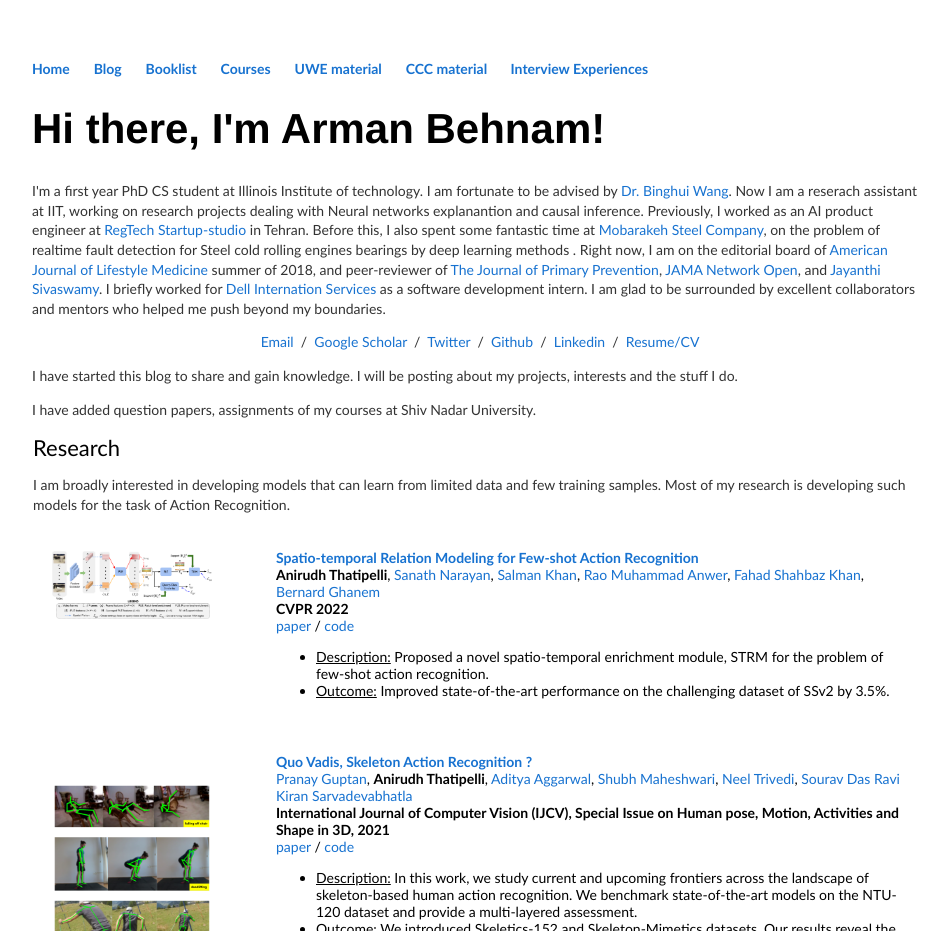
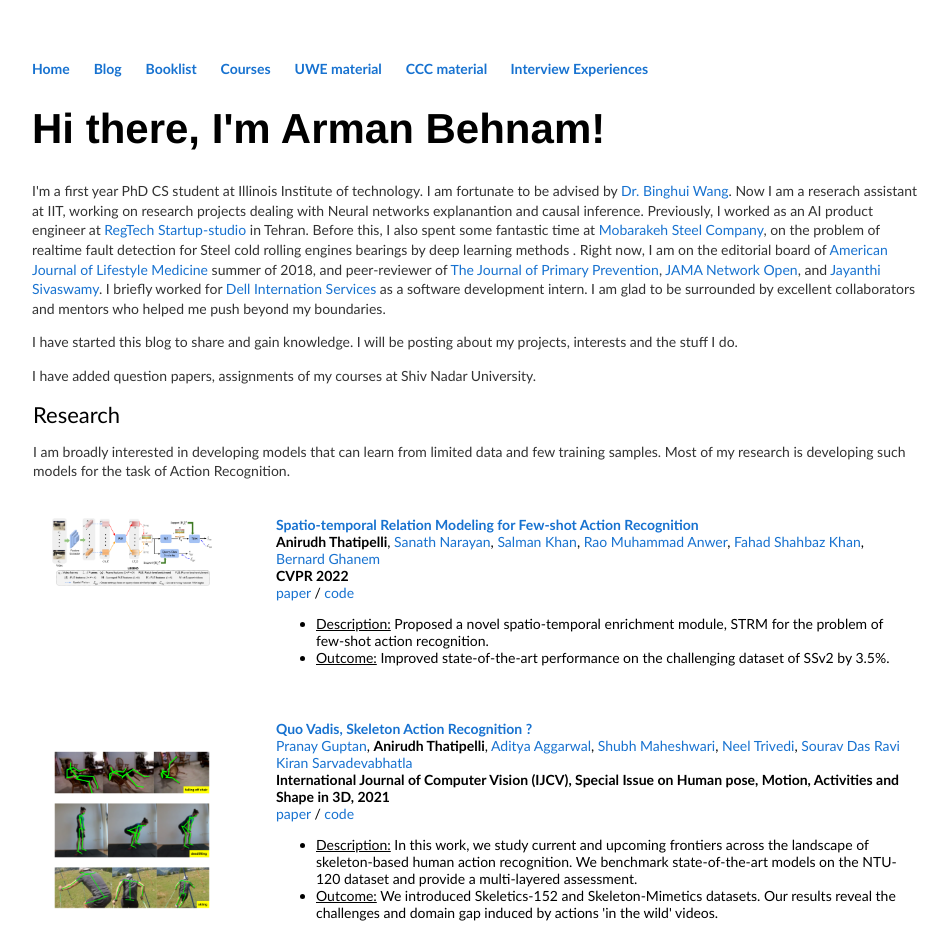
Before and after one commit to ArmanBehnam/ArmanBehnam.github.io, a Jekyll site: the page built from index.html, in a window 1280 px wide, cut to the strip 0-931 px from the top of the page. Shown: the whole strip, without its empty margins (160-1108 px from the left). Built offline with Jekyll 4.4.1, drawn with Linux system fonts in a browser that asks for light colours.

Commit message:
Update index.html

```diff
--- a/index.html
+++ b/index.html
@@ -44,12 +44,12 @@ title: Arman Behnam's website
         I am glad to be surrounded by excellent collaborators and mentors who helped me push beyond my boundaries.
 
 	<p style="text-align:center">
-    <a href="mailto:abehnam@hawk.iit.edu" class="button">Email</a> &nbsp;/&nbsp;
-    <a href="https://scholar.google.com/citations?user=KgzHjgMAAAAJ&hl=en&oi=ao" class="button">Google Scholar</a> &nbsp;/&nbsp;
-    <a href="https://twitter.com/Arman_behnam" class="button">Twitter</a> &nbsp;/&nbsp;
-    <a href="https://github.com/ArmanBehnam" class="button">Github</a> &nbsp;/&nbsp;
-    <a href="https://www.linkedin.com/in/arman-behnam/" class="button">Linkedin</a> &nbsp;/&nbsp;
-    <a href="resume/June_2023_CV.pdf" class="button">Resume/CV</a>
+    <a href="mailto:abehnam@hawk.iit.edu" class="button"></a>
+    <a href="https://scholar.google.com/citations?user=KgzHjgMAAAAJ&hl=en&oi=ao" class="button"></a>
+    <a href="https://twitter.com/Arman_behnam" class="button"></a>
+    <a href="https://github.com/ArmanBehnam" class="button"></a>
+    <a href="https://www.linkedin.com/in/arman-behnam/" class="button"></a>
+    <a href="resume/June_2023_CV.pdf" class="button"></a>
 </p>
 
 	<p>I have started this blog to share and gain knowledge. I will be posting about my projects, interests and the stuff I do.</p>
```
